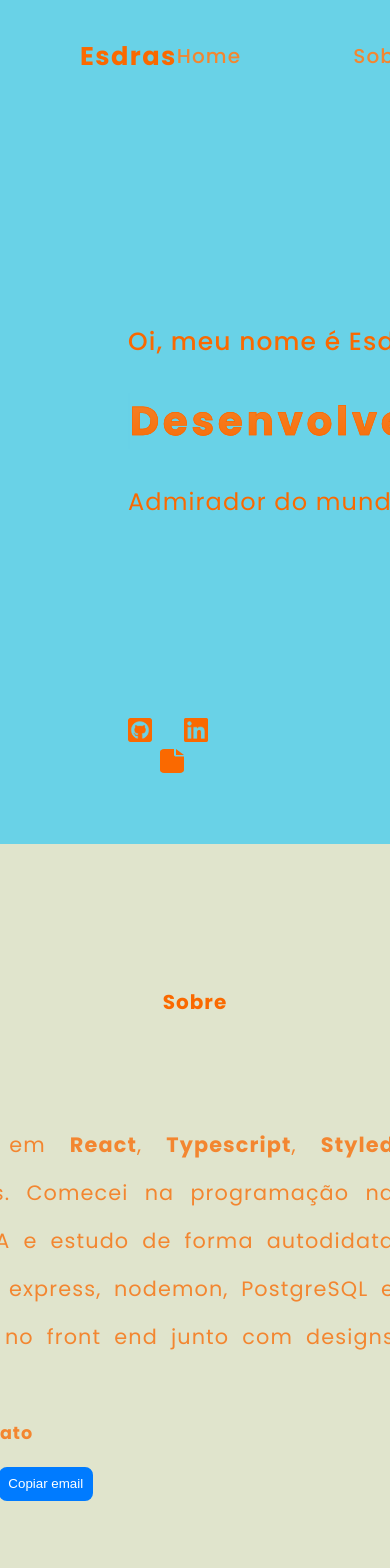
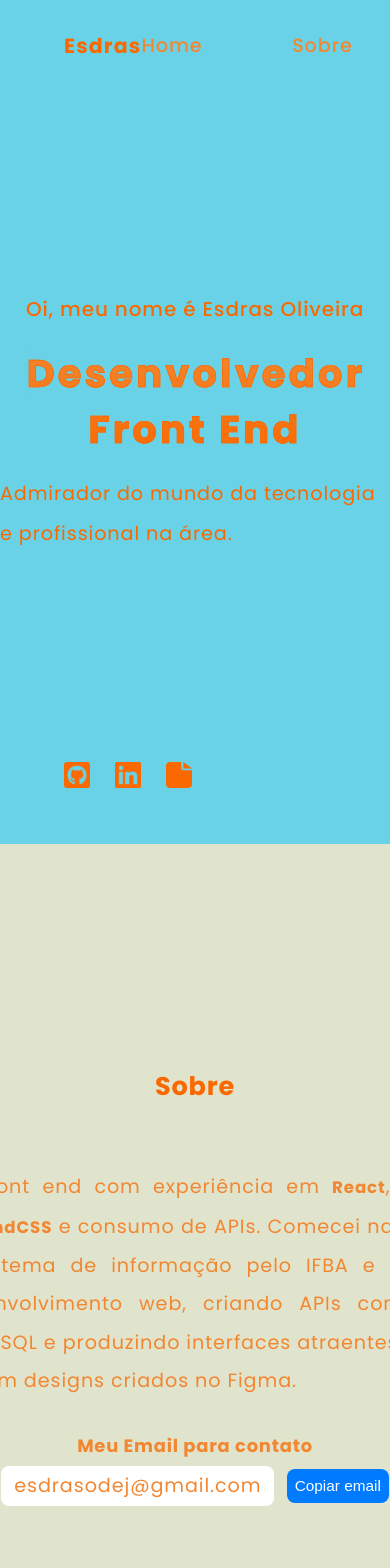
Before and after one commit to EsdrasOliver/personal-portfolio, a React (Vite) app: page / in a window 390 px wide. Shown: the top 1568 px of the page. Built offline with nearby package versions, Linux system fonts and the light colour scheme.

Commit message:
Medias queries de 1700px ate 900px

```diff
--- a/src/components/Button/styles.modules.css
+++ b/src/components/Button/styles.modules.css
@@ -12,3 +12,10 @@
 .button:hover {
     opacity: 0.7;
 }
+
+@media (max-width: 900px) {
+    .button {
+        padding: 0.8rem;
+        font-size: 1.2rem;
+    }
+}
--- a/src/components/Modal/styles.modules.css
+++ b/src/components/Modal/styles.modules.css
@@ -37,3 +37,18 @@
 .button-close svg path {
     stroke: var(--color-button);
 }
+
+@media (max-width: 900px) {
+    .container-modal .title-modal {
+        font-size: 1.5rem;
+    }
+    .container-modal .content-modal {
+        font-size: 1.2rem;
+    }
+    .container-modal .container-features h4 {
+        font-size: 1.3rem;
+    }
+    .container-modal .container-features p {
+        font-size: 1.2rem;
+    }
+}
--- a/src/components/Networks/styles.modules.css
+++ b/src/components/Networks/styles.modules.css
@@ -11,3 +11,9 @@ a img:hover {
     opacity: 0.7;
     transform: translateY(-3px);
 }
+
+@media (max-width: 1100px) {
+    a img {
+        width: 2rem;
+    }
+}
--- a/src/pages/About/About.jsx
+++ b/src/pages/About/About.jsx
@@ -39,8 +39,8 @@ export function About() {
                                 {emailCopied ? "" : "Copiar email"}
                             </button>
                         </div>
-                        </div>
-                        <div className="container-language-image">
+                    </div>
+                    <div className="container-language-image">
                         <div className="container-image-top">
                             <img src={react} alt="Imagem do react.js" />
                             <img src={typescript} alt="Imagem do Typescript" />
--- a/src/pages/About/styles.modules.css
+++ b/src/pages/About/styles.modules.css
@@ -145,3 +145,61 @@ button.copied:disabled {
     height: 9.375rem;
     flex-shrink: 0;
 }
+
+
+@media (max-width: 1600px) {
+    .container-content-about {
+        width: 45rem;
+    }
+
+    .container-content-about p {
+        margin-bottom: 2rem;
+    }
+
+    .EmailCopy button {
+        font-size: 1rem;
+    }
+}
+
+@media (max-width: 1300px) {
+    .container-content-images {
+        gap: 5rem;
+    }
+    .container-language-image {
+        width: 20rem;
+    }
+    .container-image-top {
+        gap: 2rem;
+    }
+    .container-image-top img, .container-image-bottom img {
+        width: 10rem;
+        height: 10rem;
+    }
+}
+
+@media (max-width: 1000px) {
+    .container-main-content-about h2 {
+        font-size: 2rem;
+    }
+    .container-content-about h3 {
+        font-size: 1.4rem;
+    }
+    .EmailCopy span, .EmailCopy button {
+        font-size: 1.2rem;
+    }
+}
+
+@media (max-width: 900px) {
+    .container-main-content-about h2 {
+        font-size: 2rem;
+    }
+    .container-language-image {
+        display: none;
+    }
+    .container-content-about {
+        width: 60rem;
+    }
+    .container-content-about p, .container-content-about span {
+        font-size: 1.5rem;
+    }
+}
--- a/src/pages/Home/styles.modules.css
+++ b/src/pages/Home/styles.modules.css
@@ -119,3 +119,53 @@
         opacity: 0;
     }
 }
+
+@media (max-width: 1700px) {
+    .container-title-content {
+        width: 50rem;
+    }
+}
+
+@media (max-width: 1550px) {
+    .container-photo {
+        margin-left: 0;
+    }
+}
+
+@media (max-width: 1300px) {
+    .container-title-content {
+        margin: 0 5rem;
+    }
+    .networks-navigation {
+        margin: 0 5rem;
+    }
+}
+
+@media (max-width: 1100px) {
+    html {
+        font-size: 80%;
+    }
+    .container-title-content {
+        margin: 0 2rem;
+    }
+    .container-photo {
+        margin-left: 0;
+    }
+}
+
+@media (max-width: 900px) {
+    .container-photo {
+        display: none;
+    }
+    .container-content-photo {
+        width: 100%;
+    }
+    .container-title-content {
+        width: 100%;
+        align-items: center;
+        margin: 0;
+    }
+    .title, p {
+        font-size: 3rem;
+    }
+}
--- a/src/pages/Navigation/styles.modules.css
+++ b/src/pages/Navigation/styles.modules.css
@@ -41,3 +41,9 @@ nav a:hover {
     opacity: 0.7;
     transform: translateY(-3px);
 }
+
+@media (max-width: 900px) {
+    nav a {
+        font-size: 1.5rem;
+    }
+}
--- a/src/pages/Projects/Projects.jsx
+++ b/src/pages/Projects/Projects.jsx
@@ -66,7 +66,7 @@ export function Projects() {
                                 <p>Lista de tarefas</p>
                             </div>
                         </div>
-                        <div className="container-view-more">
+                        <div className="container-view-more" id="last-container-view-more">
                             <p>Lista de tarefas</p>
                             <p>Junho, 2023</p>
                         </div>
--- a/src/pages/Projects/styles.modules.css
+++ b/src/pages/Projects/styles.modules.css
@@ -17,8 +17,8 @@ h2 {
     font-size: 1.25rem;
     font-style: normal;
     font-weight: 700;
-    line-height: 3.125rem;
-    letter-spacing: 0.0625rem;
+    line-height: 3.12rem;
+    letter-spacing: 0.06rem;
     text-align: center;
 }
 
@@ -26,6 +26,7 @@ h2 {
     display: flex;
     flex-direction: row;
     gap: 4rem;
+    flex-wrap: nowrap;
 }
 
 .box {
@@ -91,3 +92,45 @@ h2 {
         width: 30rem;
     }
 }
+
+@media (max-width: 1600px) {
+    .project {
+        width: 25rem;
+    }
+}
+
+@media (max-width: 1300px) {
+    .projects {
+        gap: 2rem;
+    }
+    .box {
+        padding: 2rem 0;
+    }
+}
+
+@media (max-width: 1000px) {
+    .projects {
+        flex-wrap: wrap;
+    }
+}
+
+@media (max-width: 900px) {
+    .content-projects h2 {
+        font-size: 2rem;
+    }
+    .container-view-more {
+        width: 40rem;
+    }
+    .container-view-more p {
+        font-size: 1.5rem;
+    }
+    .projects {
+        justify-content: center;
+    }
+    .project {
+        width: 40rem;
+    }
+    #project3, #last-container-view-more {
+        display: none;
+    }
+}
--- a/src/pages/Skills/styles.modules.css
+++ b/src/pages/Skills/styles.modules.css
@@ -18,15 +18,6 @@
 }
 
 .container-content-skills h2 {
-    /* text-align: center;
-    color: var(--color-title);
-    font-size: 1.56rem;
-    font-style: normal;
-    font-weight: 500;
-    line-height: 3.12rem;
-    letter-spacing: 0.07rem;
-    margin-bottom: 1rem; */
-
     color: var(--color-title);
     margin: 0;
     font-size: 1.25rem;
@@ -71,3 +62,10 @@ footer {
     line-height: 1.87rem;
     letter-spacing: 0.06rem;
 }
+
+@media (max-width: 1400px) {
+    .container-skills {
+        padding-left: 2rem;
+        padding-right: 2rem;
+    }
+}
```
